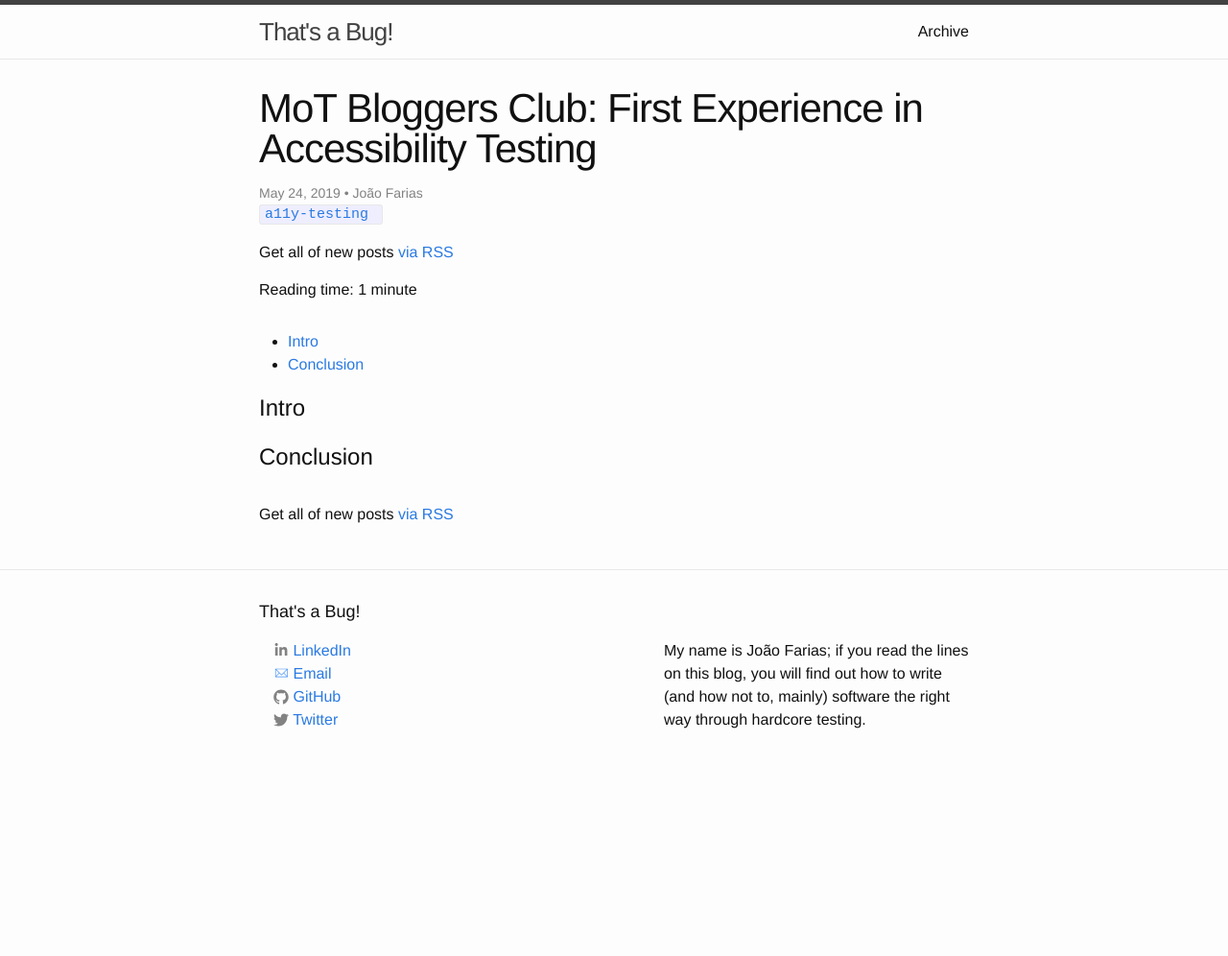
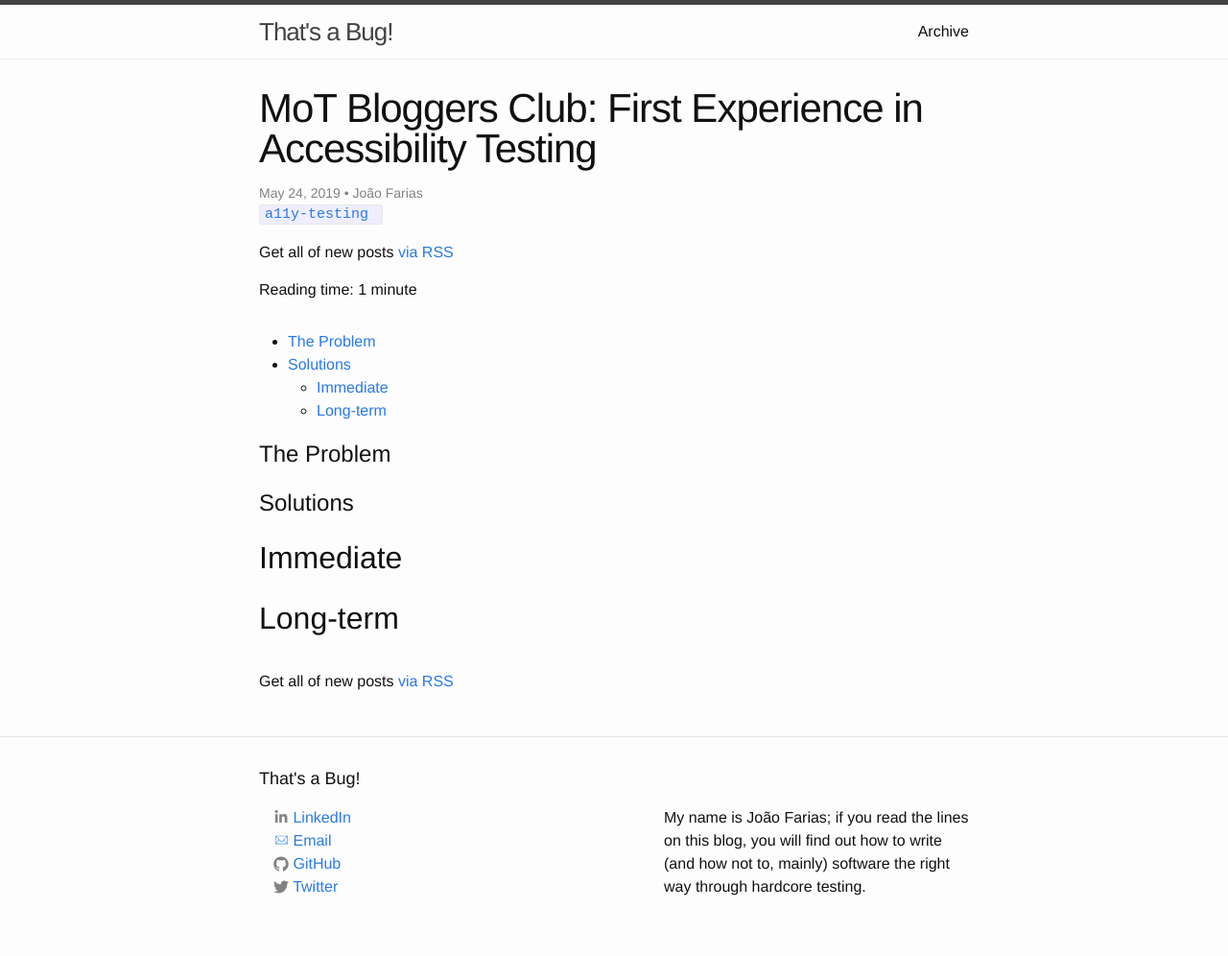
Before and after one commit to JoaoGFarias/JoaoGFarias.github.io, a Jekyll site: the page built from _posts/2019-05-24-first_experience_a11y_testing.markdown, in a window 1280 px wide. Shown: the whole page at 96% size. Built offline with Jekyll 4.4.1, drawn with Linux system fonts in a browser that asks for light colours; before the commit the page ends 900 px from its top, so only the background shows below that.

Commit message:
First experience A11y - Draft

```diff
--- a/_posts/2019-05-24-first_experience_a11y_testing.markdown
+++ b/_posts/2019-05-24-first_experience_a11y_testing.markdown
@@ -8,6 +8,10 @@ tags: a11y-testing
 description: A short report of my first experiences with Accessibility Testing for the Ministry of Testing Bloggers Club
 ---
 
-# Intro
+# The Problem
 
-# Conclusion
+# Solutions
+
+## Immediate
+
+## Long-term
```
